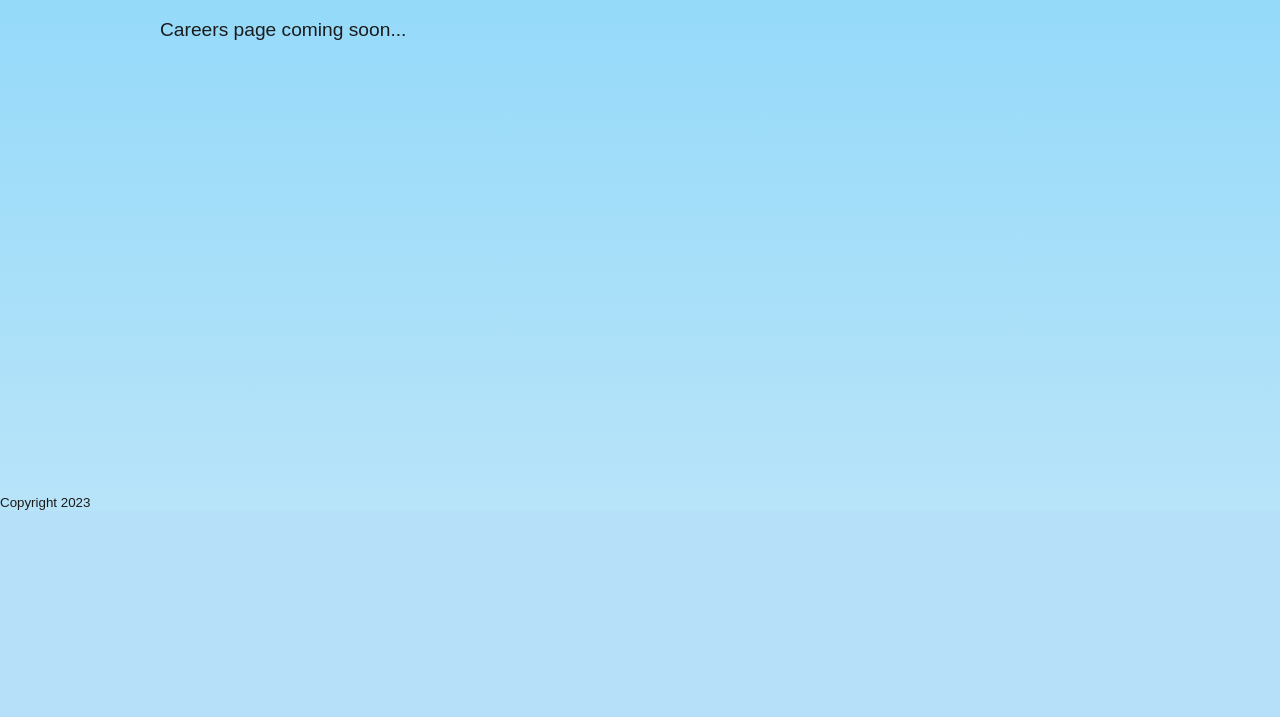
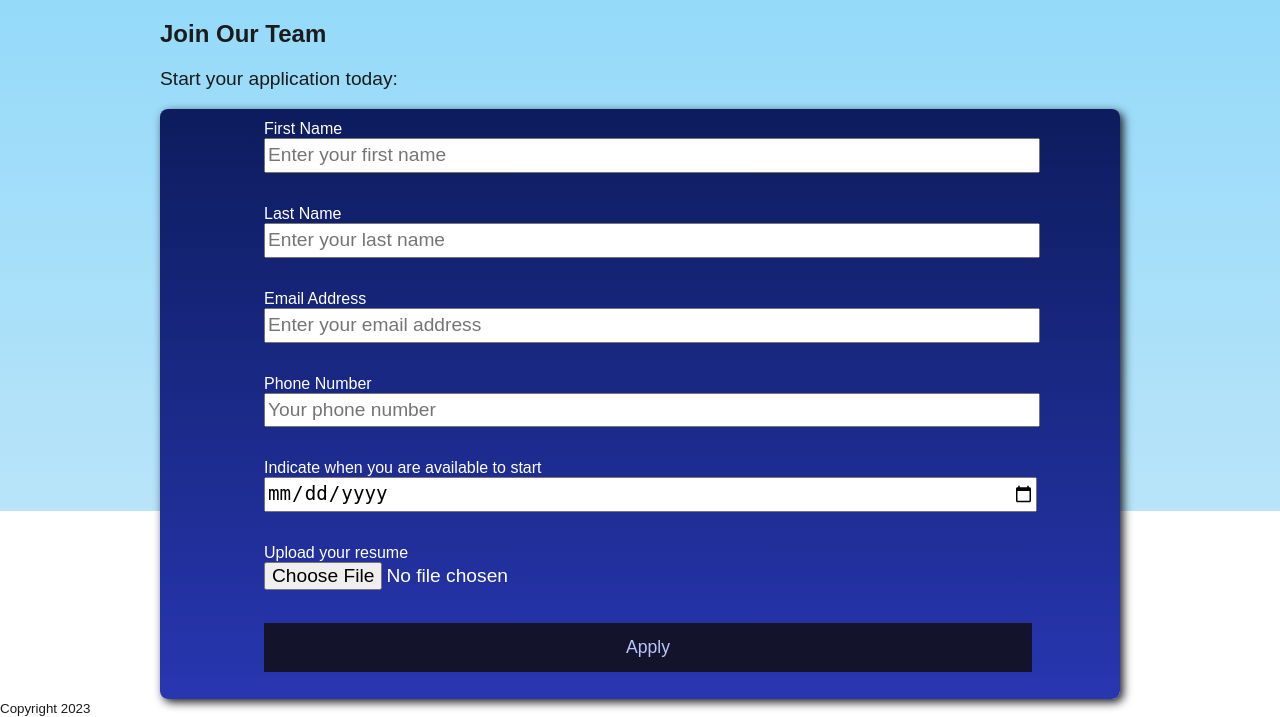
Before and after one commit to ImpendingKataclysm/company_website_demo, a Django app: page /careers/ in a window 1280 px wide. Shown: the part 289-1006 px from the top of the page. Before the commit the page ends 799 px from the top, so only its background shows below. Run offline with Django 4.2, Linux system fonts and the light colour scheme.

Commit message:
Display application form on the Careers page and redirect the user to the home page with a success message on successful completion

```diff
--- a/main_site/forms.py
+++ b/main_site/forms.py
@@ -44,64 +44,65 @@
         model = models.ContactMessage
         fields = ('name', 'email', 'message')
 
-    class ApplicantForm(forms.ModelForm):
-        """
-        Defines the job application form. Contains the following fields:
-        - first_name (CharField)
-        - last_name (CharField)
-        - email (EmailField
-        - phone (CharField)
-        - date_available (DateField)
-        - resume (FileField)
-        Applicant data is stored in the database and uploaded resumes are stored in
-        mediafiles/resumes.
-        """
-        first_name = forms.CharField(
-            max_length=models.TXT_FIELD_LEN,
-            required=True,
-            widget=forms.TextInput(attrs={
-                'placeholder': 'Enter your first name',
-            }),
+
+class ApplicantForm(forms.ModelForm):
+    """
+    Defines the job application form. Contains the following fields:
+    - first_name (CharField)
+    - last_name (CharField)
+    - email (EmailField
+    - phone (CharField)
+    - date_available (DateField)
+    - resume (FileField)
+    Applicant data is stored in the database and uploaded resumes are stored in
+    mediafiles/resumes.
+    """
+    first_name = forms.CharField(
+        max_length=models.TXT_FIELD_LEN,
+        required=True,
+        widget=forms.TextInput(attrs={
+            'placeholder': 'Enter your first name',
+        }),
+    )
+
+    last_name = forms.CharField(
+        max_length=models.TXT_FIELD_LEN,
+        required=True,
+        widget=forms.TextInput(attrs={
+            'placeholder': 'Enter your last name',
+        }),
+    )
+
+    email = forms.EmailField(
+        required=True,
+        widget=forms.EmailInput(attrs={
+            'placeholder': 'Enter your email address',
+        }),
+    )
+
+    phone = forms.CharField(
+        max_length=models.PHONE_NUM_LEN,
+        required=True,
+        widget=forms.TextInput(attrs={
+            'placeholder': 'Your phone number',
+        }),
+    )
+
+    date_available = forms.DateField(
+        widget=forms.DateInput(attrs={
+            'type': 'date',
+        }),
+    )
+
+    resume = forms.FileField()
+
+    class Meta:
+        model = models.Applicant
+        fields = (
+            'first_name',
+            'last_name',
+            'email',
+            'phone',
+            'date_available',
+            'resume',
         )
-
-        last_name = forms.CharField(
-            max_length=models.TXT_FIELD_LEN,
-            required=True,
-            widget=forms.TextInput(attrs={
-                'placeholder': 'Enter your last name',
-            }),
-        )
-
-        email = forms.EmailField(
-            required=True,
-            widget=forms.EmailInput(attrs={
-                'placeholder': 'Enter your email address',
-            }),
-        )
-
-        phone = forms.CharField(
-            max_length=models.PHONE_NUM_LEN,
-            required=True,
-            widget=forms.TextInput(attrs={
-                'placeholder': 'Your phone number',
-            }),
-        )
-
-        date_available = forms.DateField(
-            widget=forms.DateInput(attrs={
-                'type': 'date',
-            }),
-        )
-
-        resume = forms.FileField()
-
-        class Meta:
-            model = models.Applicant
-            fields = (
-                'first_name',
-                'last_name',
-                'email',
-                'phone',
-                'date_available',
-                'resume',
-            )
--- a/main_site/static/main/css/style.css
+++ b/main_site/static/main/css/style.css
@@ -232,6 +232,11 @@
 /* Smaller Screens */
 
 @media screen and (max-width: 1000px) {
+
+    .grid-col-3 {
+        grid-template-columns: 1fr 1fr;
+    }
+
     img {
         width: 18.75rem;
     }
@@ -246,6 +251,10 @@
         font-size: 0.7rem;
     }
 
+    .grid-col-3 {
+        grid-template-columns: 1fr;
+    }
+
     img {
         width: 12.5rem;
     }
@@ -256,6 +265,11 @@
 
     .display-img {
         max-width: 15rem;
+    }
+
+    input {
+        font-size: 0.9rem;
+        line-height: 1;
     }
 
     .input-form.card {
--- a/main_site/views.py
+++ b/main_site/views.py
@@ -40,10 +40,25 @@
     def form_valid(self, form):
         success_message = 'Thank you, we will be in touch soon.'
         form.save()
-        messages.success(self.request, success_message)
+        messages.success(self.request, message=success_message)
 
         return super().form_valid(form)
 
 
-class CareersPage(generic.TemplateView):
+class CareersPage(generic.FormView):
+    """
+    Display job application form on the Careers page. When the form is submitted,
+    save the applicant to the database
+    """
+    form_class = forms.ApplicantForm
     template_name = 'main/careers.html'
+    success_url = '/'
+
+    def form_valid(self, form):
+        success_message = 'Thank you for your application.'
+        applicant = form.save(commit=False)
+
+        applicant.save()
+        messages.success(self.request, message=success_message)
+
+        return super(CareersPage, self).form_valid(form)
--- a/templates/main/careers.html
+++ b/templates/main/careers.html
@@ -4,5 +4,43 @@
 {% block title %}Careers{% endblock %}
 
 {% block content %}
-    <p>Careers page coming soon...</p>
+    <h2>Join Our Team</h2>
+    <p>Start your application today:</p>
+    <div class="card">
+        <form
+            method="POST"
+            action="{% url 'main:careers' %}"
+            enctype="multipart/form-data"
+            class="input-form"
+        >
+            {% csrf_token %}
+            <div class="form-row">
+                <label for="first_name">First Name</label>
+                {{ form.first_name }}
+            </div>
+            <div class="form-row">
+                <label for="last_name">Last Name</label>
+                {{ form.last_name }}
+            </div>
+            <div class="form-row">
+                <label for="email">Email Address</label>
+                {{ form.email }}
+            </div>
+            <div class="form-row">
+                <label for="phone">Phone Number</label>
+                {{ form.phone }}
+            </div>
+            <div class="form-row">
+                <label for="date_available">Indicate when you are available to start</label>
+                {{ form.date_available }}
+            </div>
+            <div class="form-row">
+                <label for="resume">Upload your resume</label>
+                {{ form.resume }}
+            </div>
+            <div class="form-row">
+                <input type="submit" value="Apply" class="submit-btn">
+            </div>
+        </form>
+    </div>
 {% endblock %}
```
